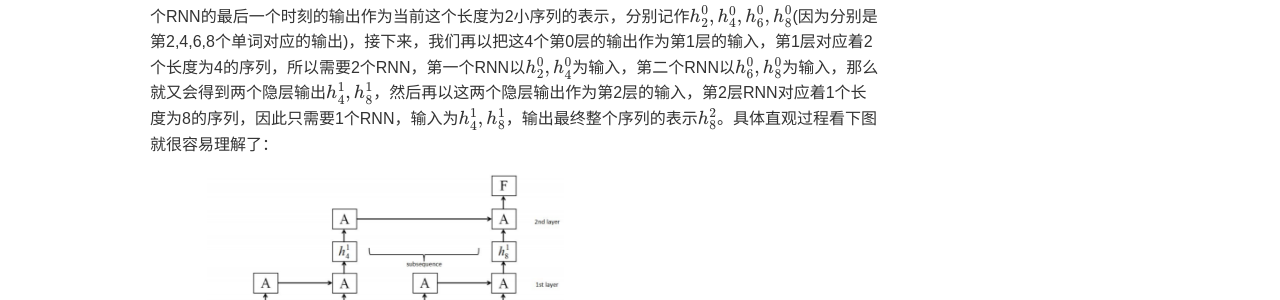
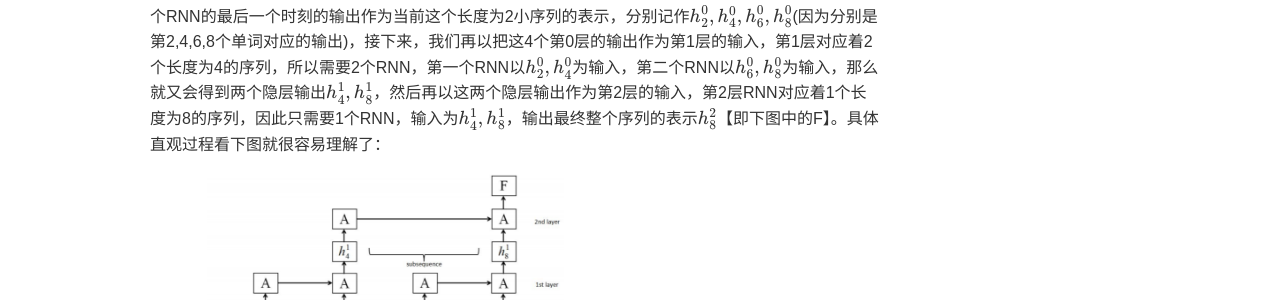
Before and after one commit to yuanmingchen/yuanmingchen.github.io, a Jekyll site: the page built from _posts/2019-04-16-Sliced Recurrent Neural Networks.md, in a window 1280 px wide. Shown: the part 530-830 px from the top of the page. Built offline with Jekyll 4.4.1, drawn with Linux system fonts in a browser that asks for light colours; formulas are drawn with MathJax 3; comment, search, counter and statistics services are not loaded.

Commit message:
Updates _posts/2019-04-16-Sliced Recurrent Neural Networks.md
Auto commit by GitBook Editor

```diff
--- a/_posts/2019-04-16-Sliced Recurrent Neural Networks.md
+++ b/_posts/2019-04-16-Sliced Recurrent Neural Networks.md
@@ -9,7 +9,7 @@ tags: []
 {% include JB/setup %}
 论文提出了一种新的RNN结构--切片循环神经网络（SRNN），提高了训练速度的同时还提高了情感分类效果。所谓的切片指的是将输入序列分割成若干最小序列，每个短序列分别用RNN处理，然后按照切片的逆过程，再把各个短序列的表示作为输入再次用RNN处理，直到表示出整个句子。
 
-具体来说，切片指的是将输入序列分割成若干最小序列(最小序列长度由n和k决定，其中n表示每次分割的子序列个数，k表示分割的次数)。假设句子长度为8，以n=2，k=2为例，那么我们将对句子切分两次，每次把所有序列切分成2份。第一次切分的时候，长度为8的句子将被切分为两个长度为4的序列；第二次切分的时候，每个长度为4的序列将被切分为两份，所有将会得到4个长度为2的序列。RNN处理句子的过程实际上就类似于上述切片过程的逆过程，切片是逐渐分割句子，而处理句子的时候则是逐渐合并序列的表示。由于我们切分了2次，所以切分过程中实际出现过3种不同长度的序列（2,4,8），对应于这三中不同的序列，SRNN有三层RNN，分别标号为0,1,2，那么对于第i层RNN，序列的个数为$n^{k-i}$,序列的长度为$\frac{T}{n^{k-i}}$，其中$T$为原始句子的长度（本例中$T$=8）。第i层有$n^{k-i}$个序列，那么也就需要$n^{k-i}$个RNN分别对每个序列进行表示。本例中，第0层有四个序列，那么需要4个RNN，然后我们分别取这4个RNN的最后一个时刻的输出作为当前这个长度为2小序列的表示，分别记作$h_2^0,h_4^0,h_6^0,h_8^0$(因为分别是第2,4,6,8个单词对应的输出)，接下来，我们再以把这4个第0层的输出作为第1层的输入，第1层对应着2个长度为4的序列，所以需要2个RNN，第一个RNN以$h_2^0,h_4^0$为输入，第二个RNN以$h_6^0,h_8^0$为输入，那么就又会得到两个隐层输出$h_4^1,h_8^1$，然后再以这两个隐层输出作为第2层的输入，第2层RNN对应着1个长度为8的序列，因此只需要1个RNN，输入为$h_4^1,h_8^1$，输出最终整个序列的表示$h_8^2$。具体直观过程看下图就很容易理解了：
+具体来说，切片指的是将输入序列分割成若干最小序列(最小序列长度由n和k决定，其中n表示每次分割的子序列个数，k表示分割的次数)。假设句子长度为8，以n=2，k=2为例，那么我们将对句子切分两次，每次把所有序列切分成2份。第一次切分的时候，长度为8的句子将被切分为两个长度为4的序列；第二次切分的时候，每个长度为4的序列将被切分为两份，所有将会得到4个长度为2的序列。RNN处理句子的过程实际上就类似于上述切片过程的逆过程，切片是逐渐分割句子，而处理句子的时候则是逐渐合并序列的表示。由于我们切分了2次，所以切分过程中实际出现过3种不同长度的序列（2,4,8），对应于这三中不同的序列，SRNN有三层RNN，分别标号为0,1,2，那么对于第i层RNN，序列的个数为$n^{k-i}$,序列的长度为$\frac{T}{n^{k-i}}$，其中$T$为原始句子的长度（本例中$T$=8）。第i层有$n^{k-i}$个序列，那么也就需要$n^{k-i}$个RNN分别对每个序列进行表示。本例中，第0层有四个序列，那么需要4个RNN，然后我们分别取这4个RNN的最后一个时刻的输出作为当前这个长度为2小序列的表示，分别记作$h_2^0,h_4^0,h_6^0,h_8^0$(因为分别是第2,4,6,8个单词对应的输出)，接下来，我们再以把这4个第0层的输出作为第1层的输入，第1层对应着2个长度为4的序列，所以需要2个RNN，第一个RNN以$h_2^0,h_4^0$为输入，第二个RNN以$h_6^0,h_8^0$为输入，那么就又会得到两个隐层输出$h_4^1,h_8^1$，然后再以这两个隐层输出作为第2层的输入，第2层RNN对应着1个长度为8的序列，因此只需要1个RNN，输入为$h_4^1,h_8^1$，输出最终整个序列的表示$h_8^2$【即下图中的F】。具体直观过程看下图就很容易理解了：
 
 ![模型结构](/images/posts/SRNN-1.png){: width="60%"}
 
```
